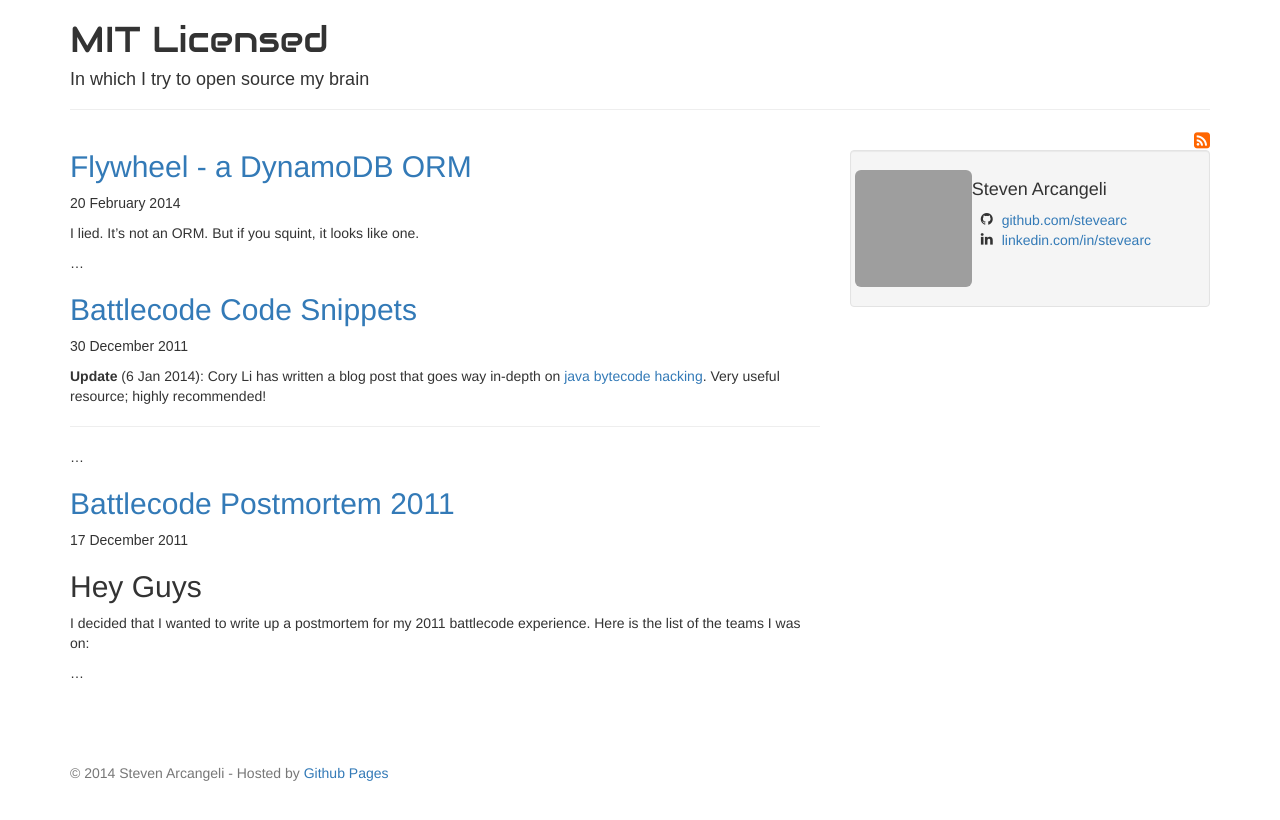
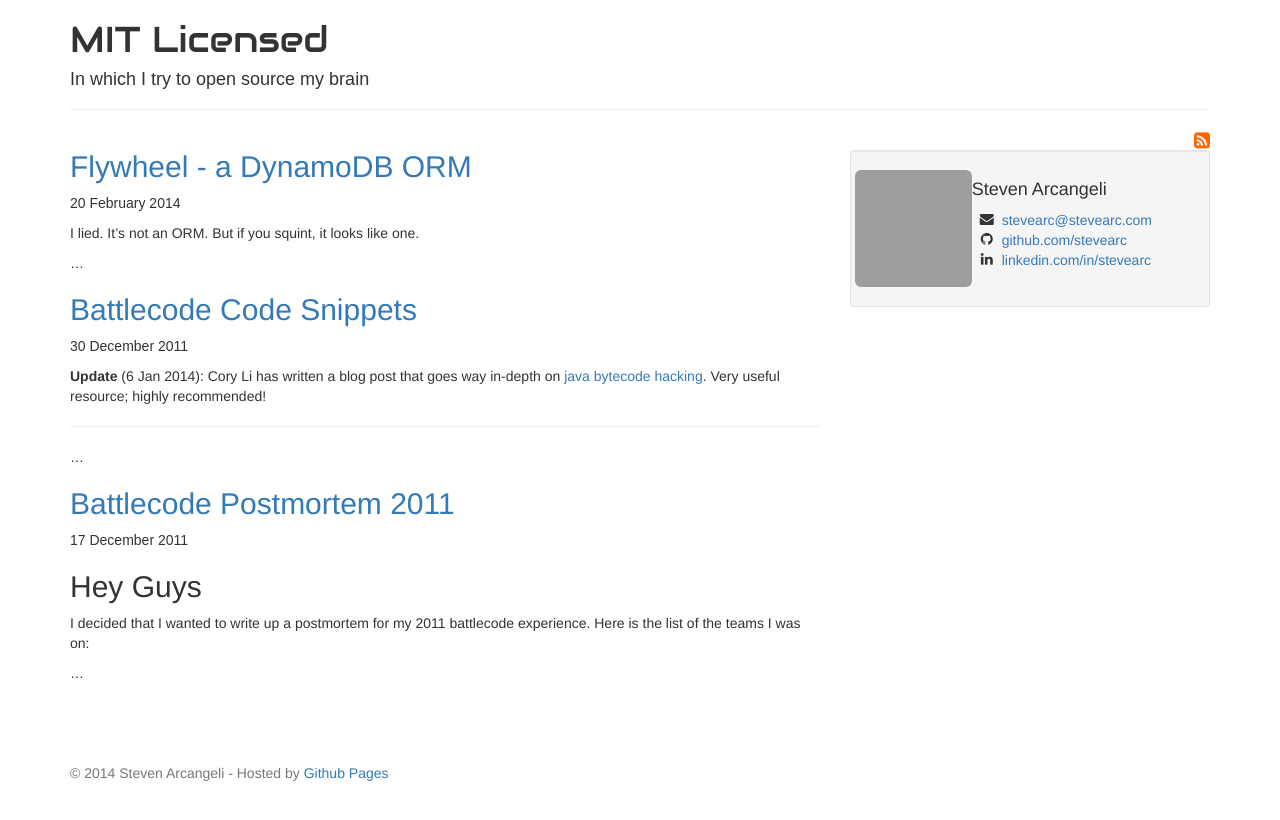
Before and after one commit to stevearc/stevearc.github.io, a Jekyll site: the page built from index.html, in a window 1280 px wide. Shown: the top 820 px of the page. Built offline with Jekyll 4.4.1, drawn with Linux system fonts in a browser that asks for light colours; nearby versions of some CDN libraries; some web fonts are replaced; Markdown is read by kramdown in place of the engine named in the settings; the list of posts is cut into pages by our own code; grey boxes are pictures that could not be loaded.

Commit message:
Adding email to profile display

```diff
--- a/index.html
+++ b/index.html
@@ -73,6 +73,11 @@ description: A blog dedicated to taking all useful knowledge I have and putting
           <div class="col-md-8" style="padding: 0; margin: 0">
             <h4>Steven Arcangeli</h4>
             <ul class="fa-ul">
+              {% if site.author.email %}
+              <li><i class="fa-li fa fa-envelope"></i>
+                <a href="mailto:{{ site.author.email }}">{{ site.author.email }}</a>
+              </li>
+              {% endif %}
               {% if site.author.github %}
               <li><i class="fa-li fa fa-github"></i>
                 <a href="http://github.com/{{ site.author.github }}">github.com/{{ site.author.github }}</a>
```
